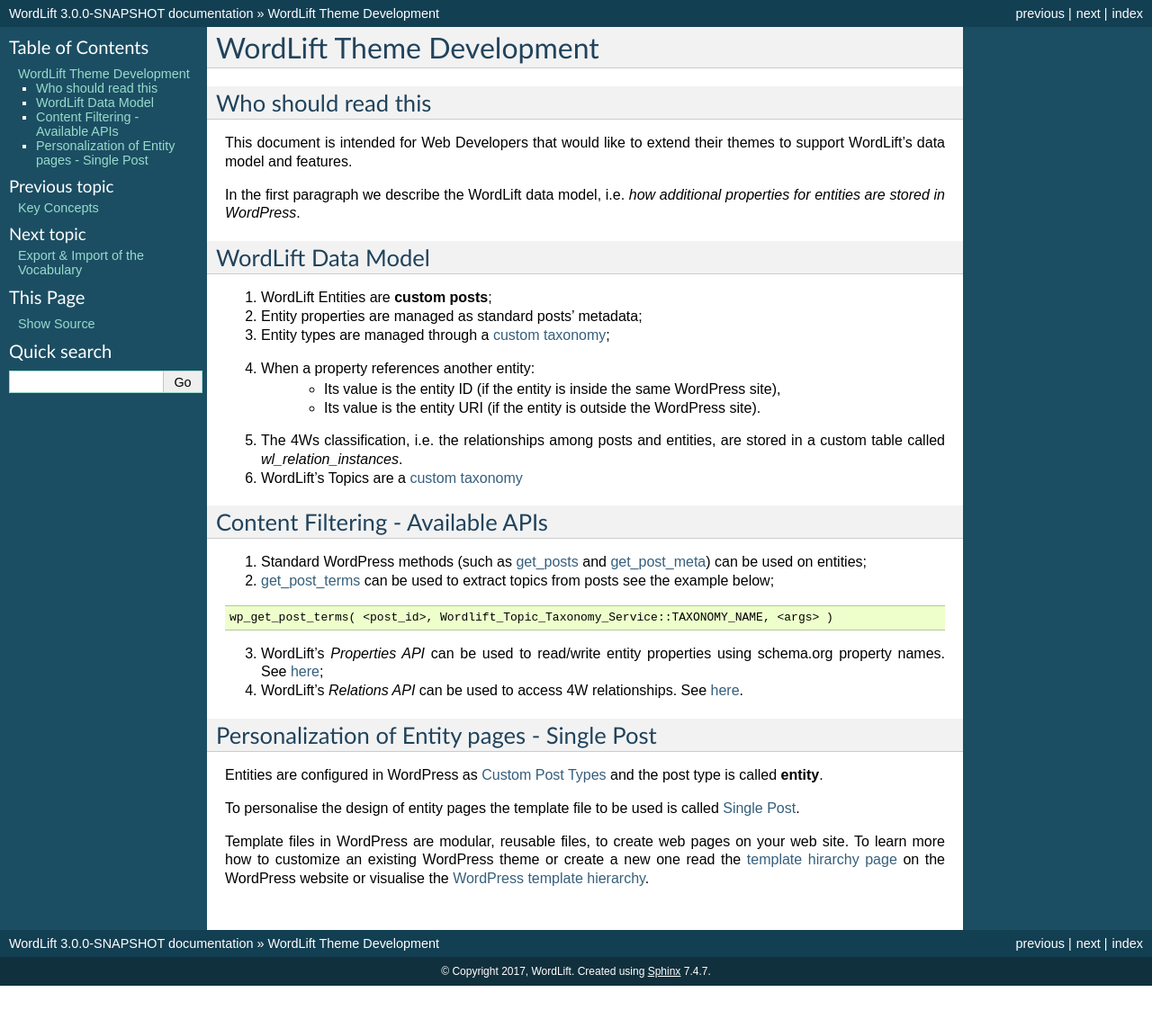
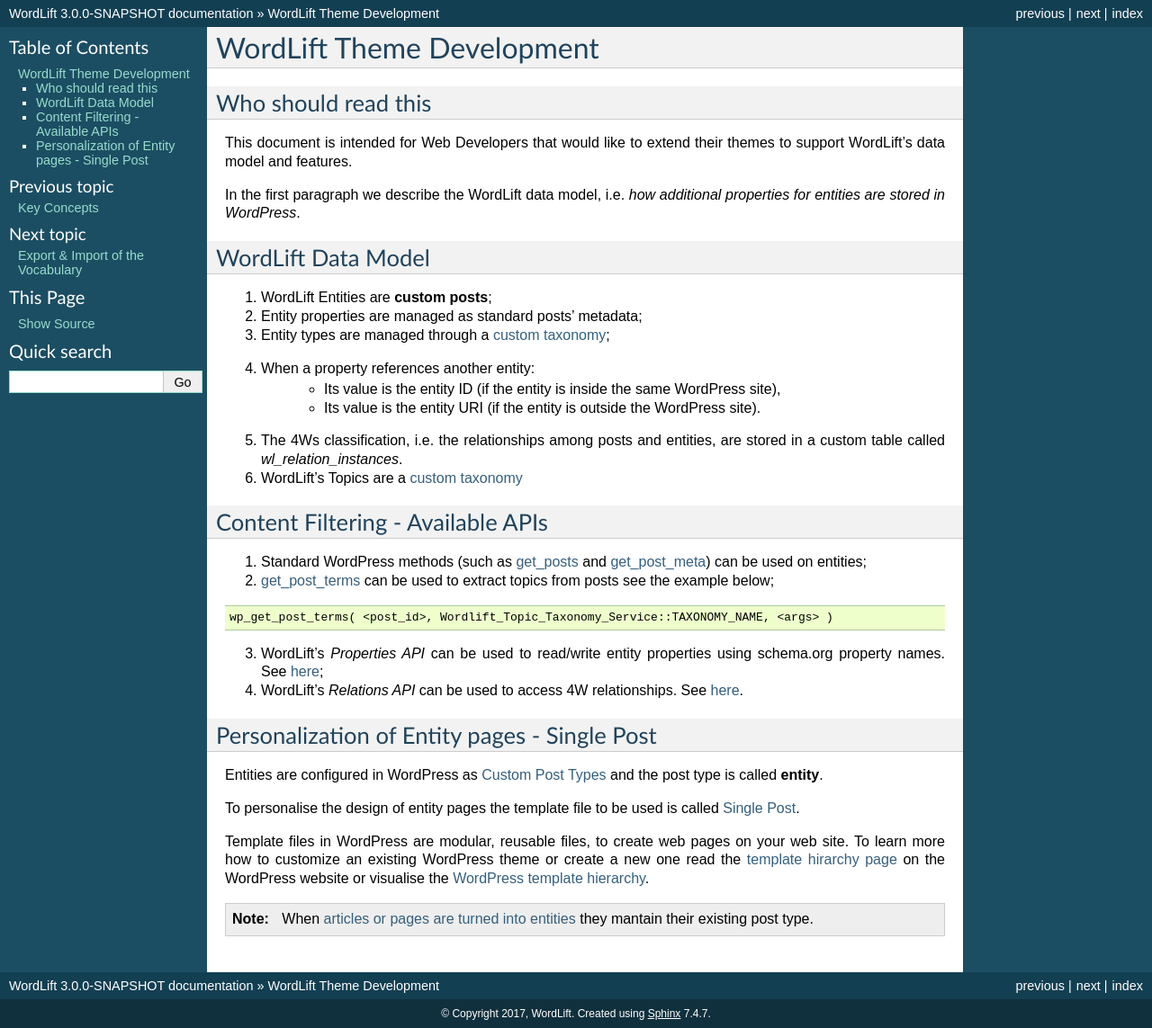
Before and after one commit to insideout10/wordlift-docs, a Sphinx documentation site: the page built from docs/wordlift-theme-development.rst, in a window 1280 px wide. Shown: the whole page at 90% size. Built offline with Sphinx 7.4.7, drawn with Linux system fonts in a browser that asks for light colours; before the commit the page ends 1096 px from its top, so only the background shows below that.

Commit message:
Adding an extra note for theme developers

```diff
--- a/docs/wordlift-theme-development.rst
+++ b/docs/wordlift-theme-development.rst
@@ -41,3 +41,7 @@
 To personalise the design of entity pages the template file to be used is called `Single Post <https://developer.wordpress.org/themes/basics/template-hierarchy/#single-post>`_.
 
 Template files in WordPress are modular, reusable files, to create web pages on your web site. To learn more how to customize an existing WordPress theme or create a new one read the `template hirarchy page <https://developer.wordpress.org/themes/basics/template-hierarchy/>`_ on the WordPress website or visualise the `WordPress template hierarchy <https://wphierarchy.com/>`_.
+
+.. note::
+
+	When `articles or pages are turned into entities <https://wordlift.io/blog/en/wordlift-3-15/>`_ they mantain their existing post type.
```
